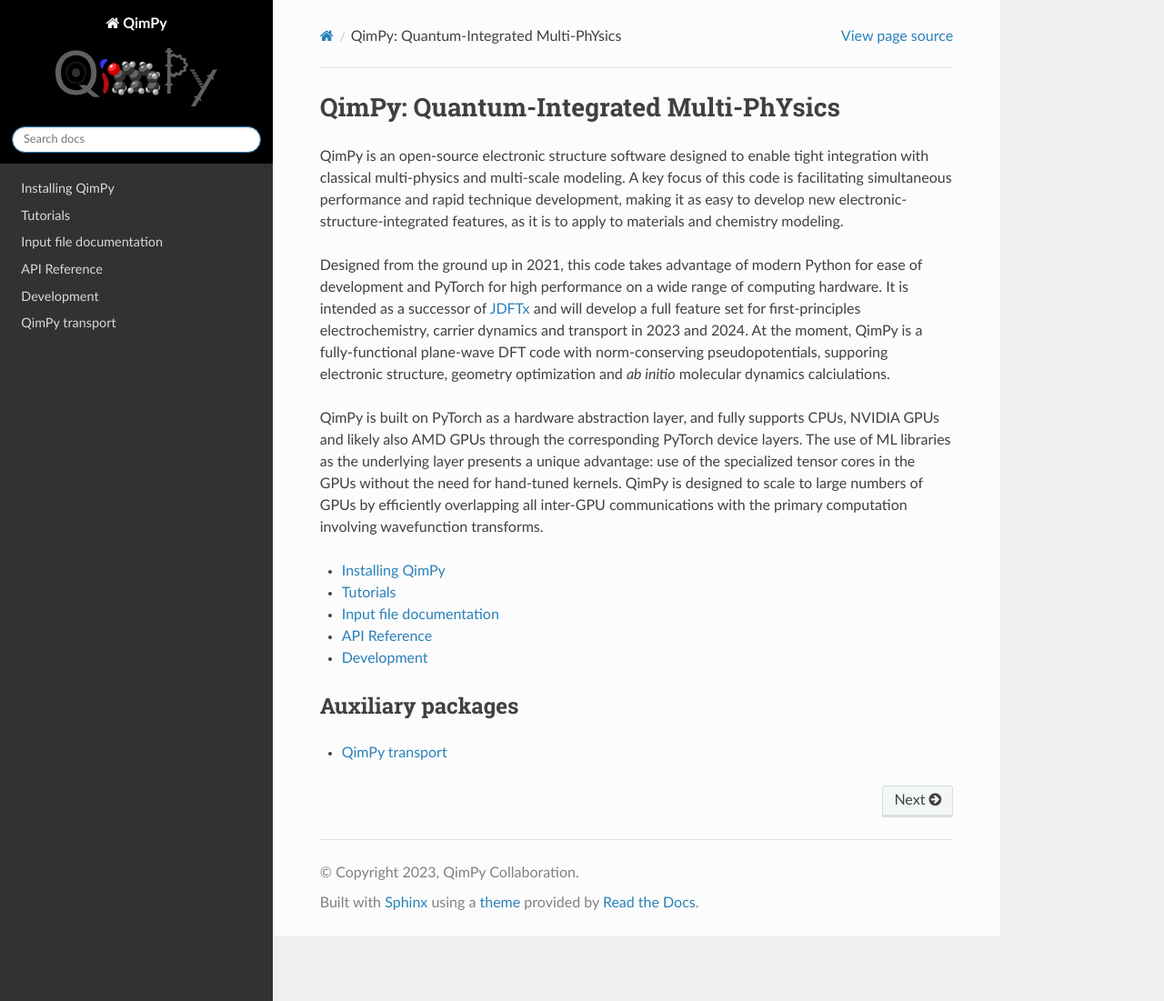
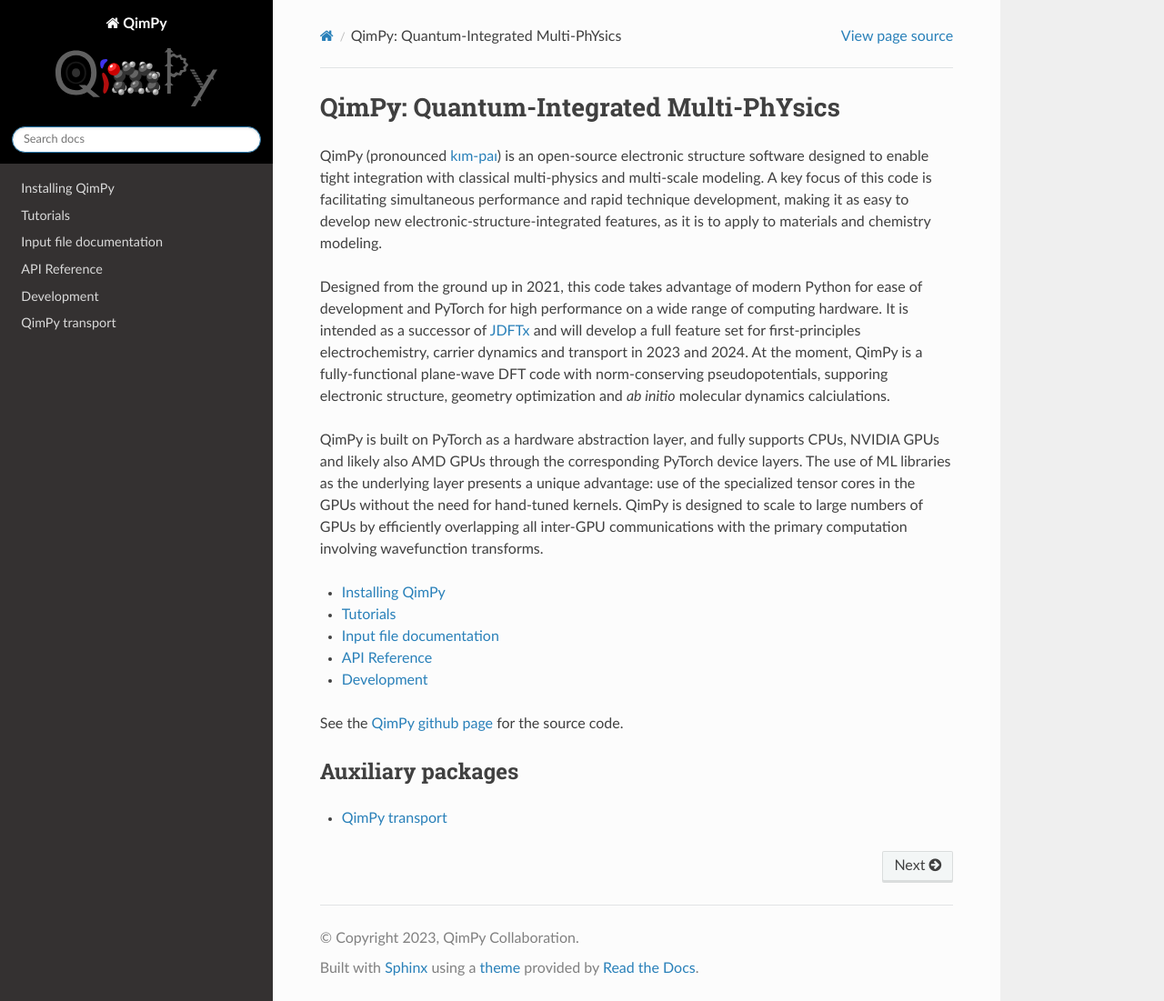
Before and after one commit to shankar1729/qimpy, a Sphinx documentation site: the page built from docs/source/index.rst, in a window 1280 px wide and 1101 px high. Shown: the whole window at 91% size. Built offline with Sphinx 7.4.7 and the Read the Docs theme 2.0.0, drawn with Linux system fonts in a browser that asks for light colours.

Commit message:
Added link to source code more prominently on front page, installation instructions and developer page

```diff
--- a/docs/source/development/index.rst
+++ b/docs/source/development/index.rst
@@ -1,7 +1,8 @@
 Development
 ===========
 
-To get started with QimPy development, fetch QimPy from git
+To get started with QimPy development, fetch QimPy from
+`git <https://github.com/shankar1729/qimpy>`_
 and install it in develop mode as discussed in :doc:`/install`.
 QimPy maintains a consistent object heirarchy in the API,
 input and checkpoint files, so once you get familiar with
--- a/docs/source/index.rst
+++ b/docs/source/index.rst
@@ -1,7 +1,8 @@
 QimPy: Quantum-Integrated Multi-PhYsics
 =======================================
 
-QimPy is an open-source electronic structure software designed to enable
+QimPy (pronounced `kɪm-paɪ <https://en.wikipedia.org/wiki/Help:IPA/English>`_)
+is an open-source electronic structure software designed to enable
 tight integration with classical multi-physics and multi-scale modeling.
 A key focus of this code is facilitating simultaneous performance and rapid technique development,
 making it as easy to develop new electronic-structure-integrated features,
@@ -31,6 +32,8 @@
     api
     development/index
 
+See the `QimPy github page <https://github.com/shankar1729/qimpy>`_ for the source code.
+
 Auxiliary packages
 ------------------
 
--- a/docs/source/install.rst
+++ b/docs/source/install.rst
@@ -95,7 +95,7 @@
 
     (qimpy) $ pip install qimpy
 
-For the latest version from git:
+For the latest version from `git <https://github.com/shankar1729/qimpy>`_:
 
 .. code-block:: bash
 
```
